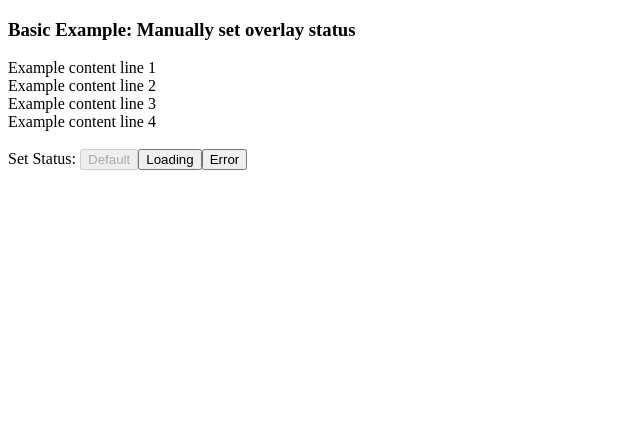
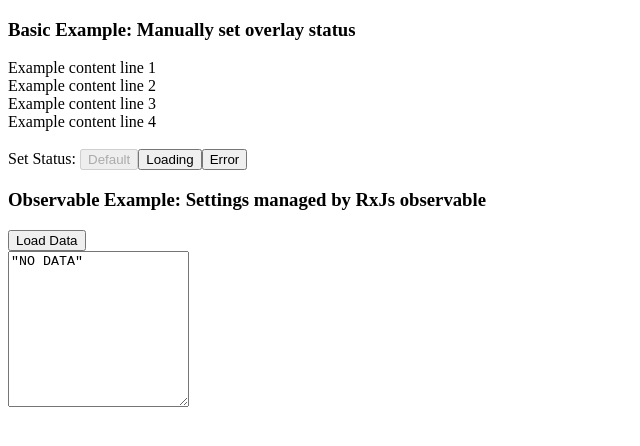
Before and after one commit to Hogbyte/angular-status-overlay, an Angular app: page / in a window 1280 px wide. Shown: the top 446 px of the page, without its empty margins (0-640 px from the left). Built offline with nearby package versions, Linux system fonts and the light colour scheme.

Commit message:
Added second example: Status from observable

```diff
--- a/src/app/app.component.html
+++ b/src/app/app.component.html
@@ -15,3 +15,14 @@ Set Status:
 <button (click)="setDefault()" [disabled]="!isLoading && !isError">Default</button>
 <button (click)="setLoading()" [disabled]="isLoading">Loading</button>
 <button (click)="setError()" [disabled]="isError">Error</button>
+
+<h3>Observable Example: Settings managed by RxJs observable</h3>
+
+<app-status-overlay loadingText="Loading data..."
+                    errorText="Loading data failed."
+                    [dataSource]="dataStream$">
+  <button (click)="loadByObservable()">Load Data</button><br />
+  <textarea class="widthFixed600"
+            rows="10"
+            [value]="httpResponse | json"></textarea>
+</app-status-overlay>
--- a/src/app/app.component.ts
+++ b/src/app/app.component.ts
@@ -1,4 +1,6 @@
 import { Component } from "@angular/core";
+import { HttpClient } from "@angular/common/http";
+import { Observable } from "rxjs";
 
 @Component({
   selector: "app-root",
@@ -8,6 +10,10 @@ import { Component } from "@angular/core";
 export class AppComponent {
   isLoading: boolean = false;
   isError: boolean = false;
+  dataStream$: Observable<any> = null;
+  httpResponse: any = "NO DATA";
+
+  constructor(private http: HttpClient) {}
 
   setLoading(): void {
     this.isLoading = true;
@@ -23,4 +29,9 @@ export class AppComponent {
     this.isLoading = false;
     this.isError = false;
   }
+
+  loadByObservable(): void {
+    this.dataStream$ = this.http.get("https://swapi.co/api/people");
+    this.dataStream$.subscribe((response: any ) => { this.httpResponse = response; });
+  }
 }
--- a/src/app/app.module.ts
+++ b/src/app/app.module.ts
@@ -1,4 +1,5 @@
 import { BrowserModule } from "@angular/platform-browser";
+import { HttpClientModule } from "@angular/common/http";
 import { NgModule } from "@angular/core";
 
 import { StatusOverlayModule } from "./status-overlay/status-overlay.module";
@@ -10,9 +11,12 @@ import { AppComponent } from "./app.component";
   ],
   imports: [
     BrowserModule,
+    HttpClientModule,
     StatusOverlayModule
   ],
   providers: [],
-  bootstrap: [AppComponent]
+  bootstrap: [
+    AppComponent
+  ]
 })
 export class AppModule { }
--- a/src/app/status-overlay/status-overlay.component.ts
+++ b/src/app/status-overlay/status-overlay.component.ts
@@ -1,4 +1,5 @@
-import { Component, Input } from "@angular/core";
+import { Component, Input, OnDestroy } from "@angular/core";
+import { Observable, Subscription } from "rxjs";
 
 // NOTE: Layout based on: https://www.w3schools.com/howto/howto_css_overlay.asp
 
@@ -10,11 +11,13 @@ const DEFAULT_ERROR_TEXT: string = "An error has occurred.";
   templateUrl: "./status-overlay.component.html",
   styleUrls: ["./status-overlay.component.css"]
 })
-export class StatusOverlayComponent {
+export class StatusOverlayComponent implements OnDestroy {
   @Input() loadingText: string = DEFAULT_LOADING_TEXT;
   @Input() errorText: string = DEFAULT_ERROR_TEXT;
   private _isLoading: boolean = false;
   private _isError: boolean = false;
+  private _dataSource: Observable<any> = null;
+  private _dataSourceSubscription: Subscription = null;
 
   get isLoading(): boolean {
     return this._isLoading;
@@ -43,4 +46,34 @@ export class StatusOverlayComponent {
       this._isLoading = false;
     }
   }
+
+  @Input()
+  set dataSource(value: Observable<any>) {
+    // Verify change
+    if (this._dataSource === value) {
+      return;
+    }
+
+    // Close old subscription (if any)
+    if (this._dataSourceSubscription) {
+      this._dataSourceSubscription.unsubscribe();
+      this._dataSourceSubscription = null;
+    }
+
+    // Update status based on the observable state
+    this.isLoading = true;
+    this._dataSourceSubscription = value.subscribe(
+      // Success
+      () => { this.isLoading = false; },
+      // Error
+      () => { this.isError = true; }
+    );
+    this._dataSource = value;
+  }
+
+  ngOnDestroy(): void {
+    if (this._dataSourceSubscription) {
+      this._dataSourceSubscription.unsubscribe();
+    }
+  }
 }
```
